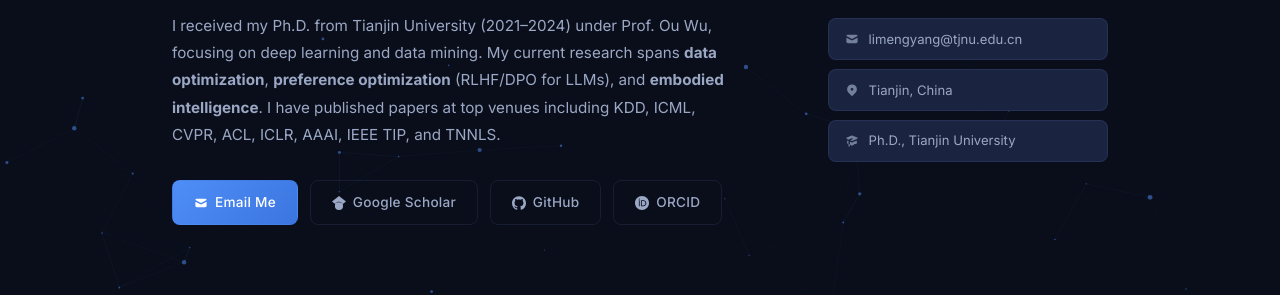
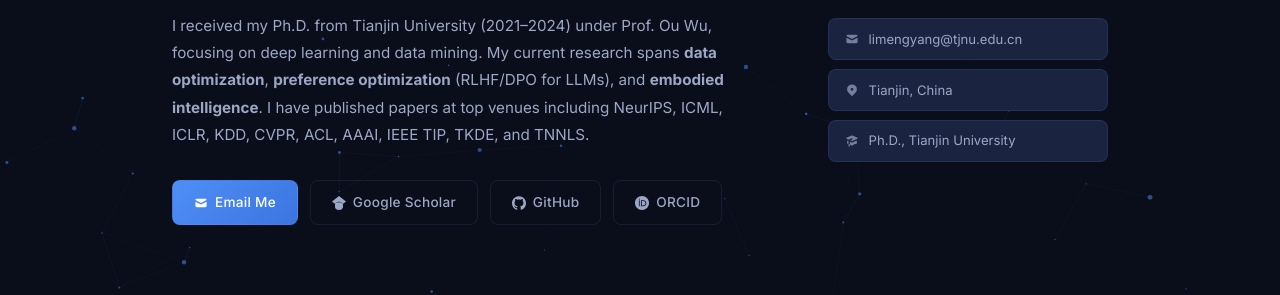
Before and after one commit to mengyang-research/mengyang-research.github.io, a Jekyll site: the page index.html, which Jekyll copies as it is, in a window 1280 px wide. Shown: the part 397-692 px from the top of the page. Built offline with Jekyll 4.4.1, drawn with Linux system fonts in a browser that asks for light colours; some of the changed text lies outside the part shown.

Commit message:
Add 5 NeurIPS 2026 papers and update venue list
- Add [20]-[24]: CLUE, Transferable HPO, META-PAP, Task-Aware MARL, KNOT
- Introduce .venue-nips style to distinguish NeurIPS entries
- Update hero bio venue list to include NeurIPS and TKDE
- Papers: 19 -> 24

```diff
--- a/index.html
+++ b/index.html
@@ -441,6 +441,11 @@
   align-items: flex-start;
 }
 
+/* NeurIPS entries get a subtle left accent */
+.pub-item.pub-nips {
+  border-left: 2px solid rgba(168,85,247,0.5);
+}
+
 .pub-item:hover {
   border-color: rgba(79,142,247,0.35);
   transform: translateX(4px);
@@ -501,6 +506,13 @@
   background: rgba(6,182,212,0.15);
   color: var(--accent3);
   border: 1px solid rgba(6,182,212,0.3);
+}
+
+/* NeurIPS venue accent — distinguished from other CCF-A venues */
+.venue-nips {
+  background: rgba(168,85,247,0.15);
+  color: #a855f7;
+  border: 1px solid rgba(168,85,247,0.35);
 }
 
 .venue-q1 {
@@ -784,10 +796,10 @@
         <span data-zh>天津师范大学 · 电子与通信工程学院</span>
       </div>
       <p class="hero-bio block-en">
-        I received my Ph.D. from Tianjin University (2021–2024) under Prof. Ou Wu, focusing on deep learning and data mining. My current research spans <strong>data optimization</strong>, <strong>preference optimization</strong> (RLHF/DPO for LLMs), and <strong>embodied intelligence</strong>. I have published papers at top venues including KDD, ICML, CVPR, ACL, ICLR, AAAI, IEEE TIP, and TNNLS.
+        I received my Ph.D. from Tianjin University (2021–2024) under Prof. Ou Wu, focusing on deep learning and data mining. My current research spans <strong>data optimization</strong>, <strong>preference optimization</strong> (RLHF/DPO for LLMs), and <strong>embodied intelligence</strong>. I have published papers at top venues including NeurIPS, ICML, ICLR, KDD, CVPR, ACL, AAAI, IEEE TIP, TKDE, and TNNLS.
       </p>
       <p class="hero-bio block-zh">
-        博士毕业于天津大学（2021–2024），师从吴偶教授，研究方向为深度学习与数据挖掘。目前主要从事<strong>数据优化</strong>、<strong>偏好优化</strong>（面向大语言模型的RLHF/DPO）及<strong>具身智能</strong>研究。研究成果发表于KDD、ICML、CVPR、ACL、ICLR、AAAI、IEEE TIP、TNNLS等顶级期刊与会议。
+        博士毕业于天津大学（2021–2024），师从吴偶教授，研究方向为深度学习与数据挖掘。目前主要从事<strong>数据优化</strong>、<strong>偏好优化</strong>（面向大语言模型的RLHF/DPO）及<strong>具身智能</strong>研究。研究成果发表于NeurIPS、ICML、ICLR、KDD、CVPR、ACL、AAAI、IEEE TIP、TKDE、TNNLS等顶级期刊与会议。
       </p>
       <div class="hero-links">
         <a href="mailto:limengyang@tjnu.edu.cn" class="btn btn-primary">
@@ -1131,6 +1143,71 @@
       </div>
     </div>
 
+    <div class="pub-item pub-nips" data-cat="dpo">
+      <div class="pub-num">[20]</div>
+      <div class="pub-content">
+        <div class="pub-title">CLUE: Closing the Loop on Conflict and Collapse in LLM Unlearning</div>
+        <div class="pub-authors"><strong>Mengyang Li</strong>, Jingwen Wang, Yu Zhang, Pinlong Zhao</div>
+        <div class="pub-venue">
+          <span class="venue-tag venue-nips">NeurIPS 2026</span>
+          <span class="venue-tag venue-ccfa">CCF-A</span>
+          <span class="venue-tag venue-highlight">Poster</span>
+        </div>
+      </div>
+    </div>
+
+    <div class="pub-item pub-nips" data-cat="data">
+      <div class="pub-num">[21]</div>
+      <div class="pub-content">
+        <div class="pub-title">Treating Hyperparameters as Interventions: Task-Invariant Representation Learning for Transferable HPO</div>
+        <div class="pub-authors"><strong>Mengyang Li</strong>, Ou Wu</div>
+        <div class="pub-venue">
+          <span class="venue-tag venue-nips">NeurIPS 2026</span>
+          <span class="venue-tag venue-ccfa">CCF-A</span>
+          <span class="venue-tag venue-highlight">Poster</span>
+        </div>
+      </div>
+    </div>
+
+    <div class="pub-item pub-nips" data-cat="dpo">
+      <div class="pub-num">[22]</div>
+      <div class="pub-content">
+        <div class="pub-title">META-PAP: Meta-learning for Prompt-aware Preference Pairing in LLM Alignment</div>
+        <div class="pub-authors">Pinlong Zhao, Shiyu Hu, Jing Zhang, <strong>Mengyang Li</strong></div>
+        <div class="pub-venue">
+          <span class="venue-tag venue-nips">NeurIPS 2026</span>
+          <span class="venue-tag venue-ccfa">CCF-A</span>
+          <span class="venue-tag venue-highlight">Poster</span>
+        </div>
+      </div>
+    </div>
+
+    <div class="pub-item pub-nips" data-cat="data">
+      <div class="pub-num">[23]</div>
+      <div class="pub-content">
+        <div class="pub-title">Know Your Task, Learn It Right: Task-Aware Optimistic Value Learning for Multi-Task Multi-Agent Reinforcement Learning</div>
+        <div class="pub-authors">Chang Liu, <strong>Mengyang Li</strong></div>
+        <div class="pub-venue">
+          <span class="venue-tag venue-nips">NeurIPS 2026</span>
+          <span class="venue-tag venue-ccfa">CCF-A</span>
+          <span class="venue-tag venue-highlight">Poster</span>
+        </div>
+      </div>
+    </div>
+
+    <div class="pub-item pub-nips" data-cat="dpo">
+      <div class="pub-num">[24]</div>
+      <div class="pub-content">
+        <div class="pub-title">KNOT: A Knowledge Entanglement Benchmark for Robust Unlearning Evaluation</div>
+        <div class="pub-authors"><strong>Mengyang Li</strong>, Jingwen Wang, Yu Zhang, Shuang Liu, Zhong Zhang</div>
+        <div class="pub-venue">
+          <span class="venue-tag venue-nips">NeurIPS 2026 D&amp;B</span>
+          <span class="venue-tag venue-ccfa">CCF-A</span>
+          <span class="venue-tag venue-highlight">Poster</span>
+        </div>
+      </div>
+    </div>
+
   </div>
 </section>
 
```
Also changed, not shown: 1 other file.
